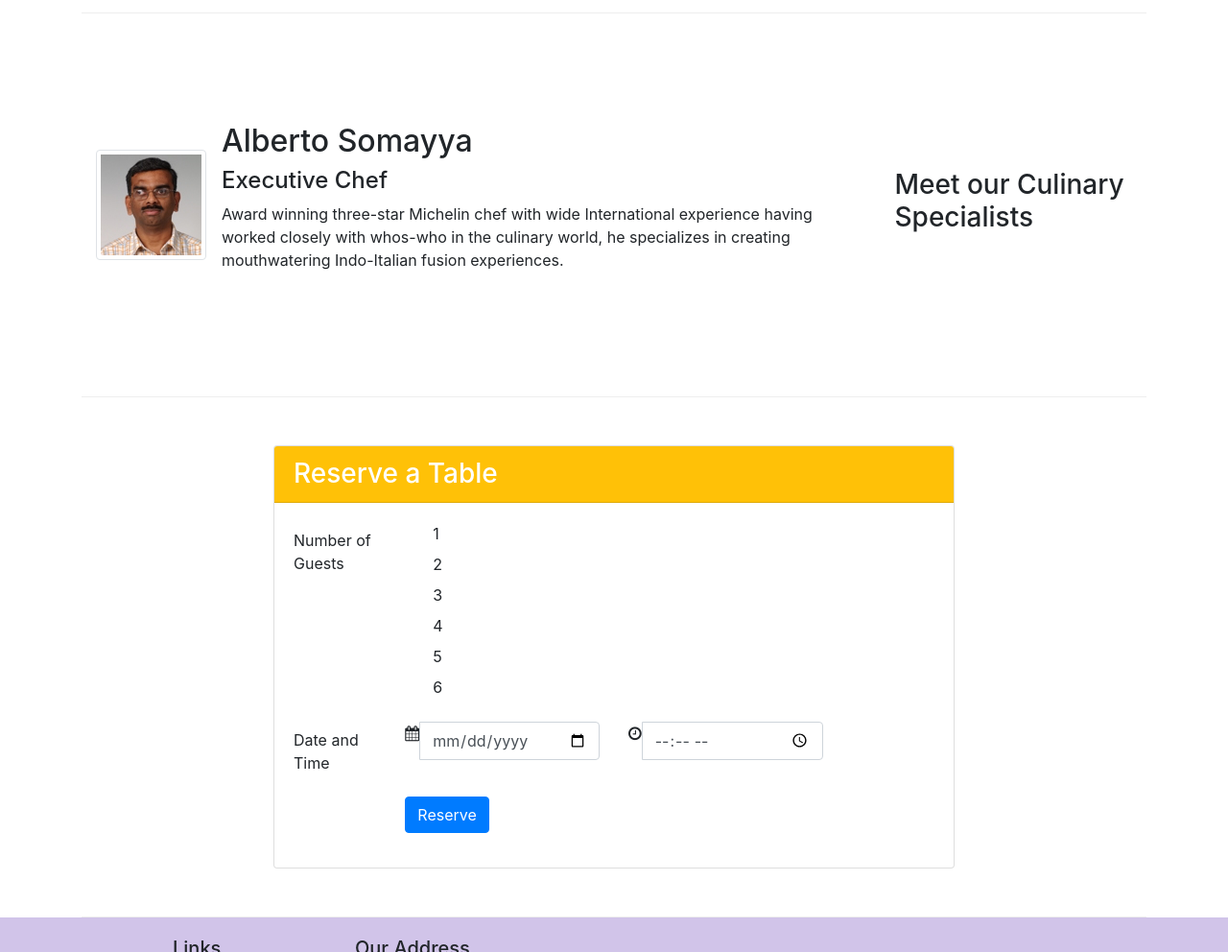
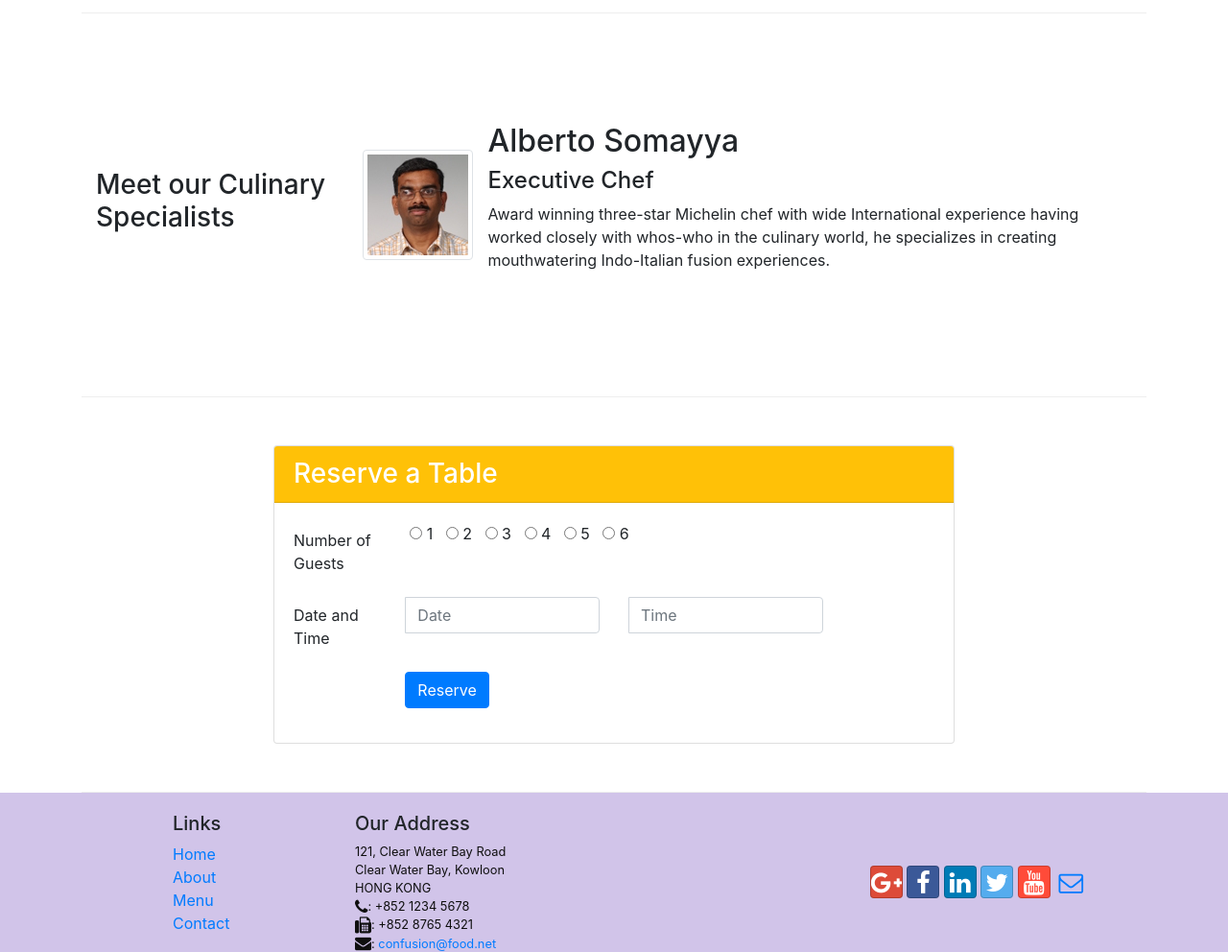
Before and after one commit to Harikrishnan24101998/Front-End-Web-UI-Frameworks-and-Tools-Bootstrap-4, a website: page WEEK2/conFusion/index.html in a window 1280 px wide. Shown: the part 1120-2112 px from the top of the page at 96% size. Drawn offline with nearby package versions, Linux system fonts and the light colour scheme.

Commit message:
FINAL COMMIT

```diff
--- a/WEEK2/conFusion/index.html
+++ b/WEEK2/conFusion/index.html
@@ -90,10 +90,10 @@
         </div>
 
         <div class="row row-content align-items-center">
-            <div class="col-sm-4 col-md-3 order-2">
+            <div class="col-sm-4 col-md-3 order-1">
                 <h3>Meet our Culinary Specialists</h3>
             </div>
-            <div class="col-sm col-md order-1">
+            <div class="col-sm col-md order-2">
                 <div class="media">
                     <img class="d-flex mr-3 img-thumbnail align-self-center"
                          src="img/alberto.png" alt="Alberto Somayya">
@@ -118,33 +118,38 @@
                             <div class="form-group row">
                                 <label for="guests" class="col-12 col-sm-12 col-md-2 col-form-label">Number of Guests</label>
                                 <div class="form-check col-12 col-sm-12 col-md-8">
-                                    <label class="custom-control custom-radio">
-                                        <input type="radio" class="custom-control-input" id="guest1" name="guests" value="">
+                                    <label class="custom-radio">
+                                        <input type="radio" id="guest1" name="guests" value="">
                                         <span class="custom-control-indicator"></span>
                                         <span class="custom-control-description">1</span>
+                                        &nbsp
                                     </label>
-                                    <label class="custom-control custom-radio">
-                                        <input type="radio" class="custom-control-input" id="guest2" name="guests" value="">
+                                    <label class="custom-radio">
+                                        <input type="radio" id="guest2" name="guests" value="">
                                         <span class="custom-control-indicator"></span>
                                         <span class="custom-control-description">2</span>
+                                        &nbsp
                                     </label>
-                                    <label class="custom-control custom-radio">
-                                        <input type="radio" class="custom-control-input" id="guest3" name="guests" value="">
+                                    <label class="custom-radio">
+                                        <input type="radio" id="guest3" name="guests" value="">
                                         <span class="custom-control-indicator"></span>
                                         <span class="custom-control-description">3</span>
+                                        &nbsp
                                     </label>
-                                    <label class="custom-control custom-radio">
-                                        <input type="radio" class="custom-control-input" id="guest4" name="guests" value="">
+                                    <label class="custom-radio">
+                                        <input type="radio" id="guest4" name="guests" value="">
                                         <span class="custom-control-indicator"></span>
                                         <span class="custom-control-description">4</span>
+                                        &nbsp
                                     </label>
-                                    <label class="custom-control custom-radio">
-                                        <input type="radio" class="custom-control-input" id="guest5" name="guests" value="">
+                                    <label class="custom-radio">
+                                        <input type="radio" id="guest5" name="guests" value="">
                                         <span class="custom-control-indicator"></span>
                                         <span class="custom-control-description">5</span>
+                                        &nbsp
                                     </label>
-                                    <label class="custom-control custom-radio">
-                                        <input type="radio" class="custom-control-input" id="guest6" name="guests" value="">
+                                    <label class="custom-radio">
+                                        <input type="radio" id="guest6" name="guests" value="">
                                         <span class="custom-control-indicator"></span>
                                         <span class="custom-control-description">6</span>
                                     </label>
@@ -155,17 +160,17 @@
                                 <div class="col-12 col-sm-12 col-md-4">
                                     <div class="input-group">
                                         <div class="input-group-addon">
-                                            <i class="fa fa-calendar"></i>
+                                            <i class=""></i>
                                         </div>
-                                        <input type="date" class="form-control" id="date" name="date" placeholder="Date">
+                                        <input type="" class="form-control" id="date" name="date" placeholder="Date">
                                     </div>
                                 </div>
                                 <div class="col-12 col-sm-12 col-md-4">
                                     <div class="input-group">
                                         <div class="input-group-addon">
-                                            <i class="fa fa-clock-o"></i>
+                                            <i class=""></i>
                                         </div>
-                                        <input type="time" class="form-control" id="time" name="time" placeholder="Time">
+                                        <input type="" class="form-control" id="time" name="time" placeholder="Time">
                                     </div>
                                 </div>
                             </div>
--- a/WEEK2/conFusion/package.json
+++ b/WEEK2/conFusion/package.json
@@ -15,6 +15,7 @@
   },
   "dependencies": {
     "bootstrap": "^4.0.0-beta.2",
+    "bootstrap-social": "^5.1.1",
     "font-awesome": "^4.7.0",
     "jquery": "^3.2.1",
     "popper.js": "^1.12.6"
```
Also changed, not shown: WEEK1/conFusion/SCREEN CAPTURE SM-XL.png (added), WEEK1/conFusion/SCREEN CAPTURE XS.png (added), WEEK2/conFusion/SCREENCAPTURE SM.png (added), WEEK2/conFusion/SCREENCAPTURE.png (added), 1 other file.
